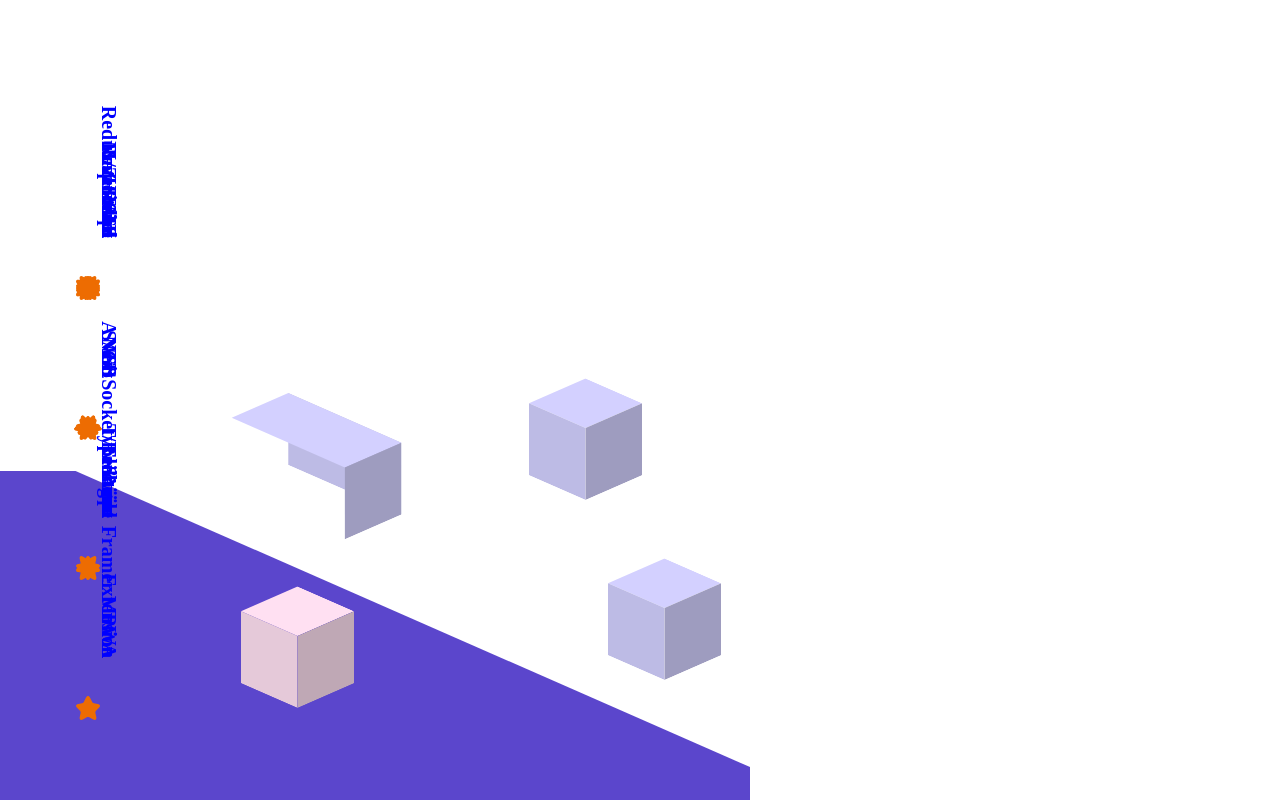
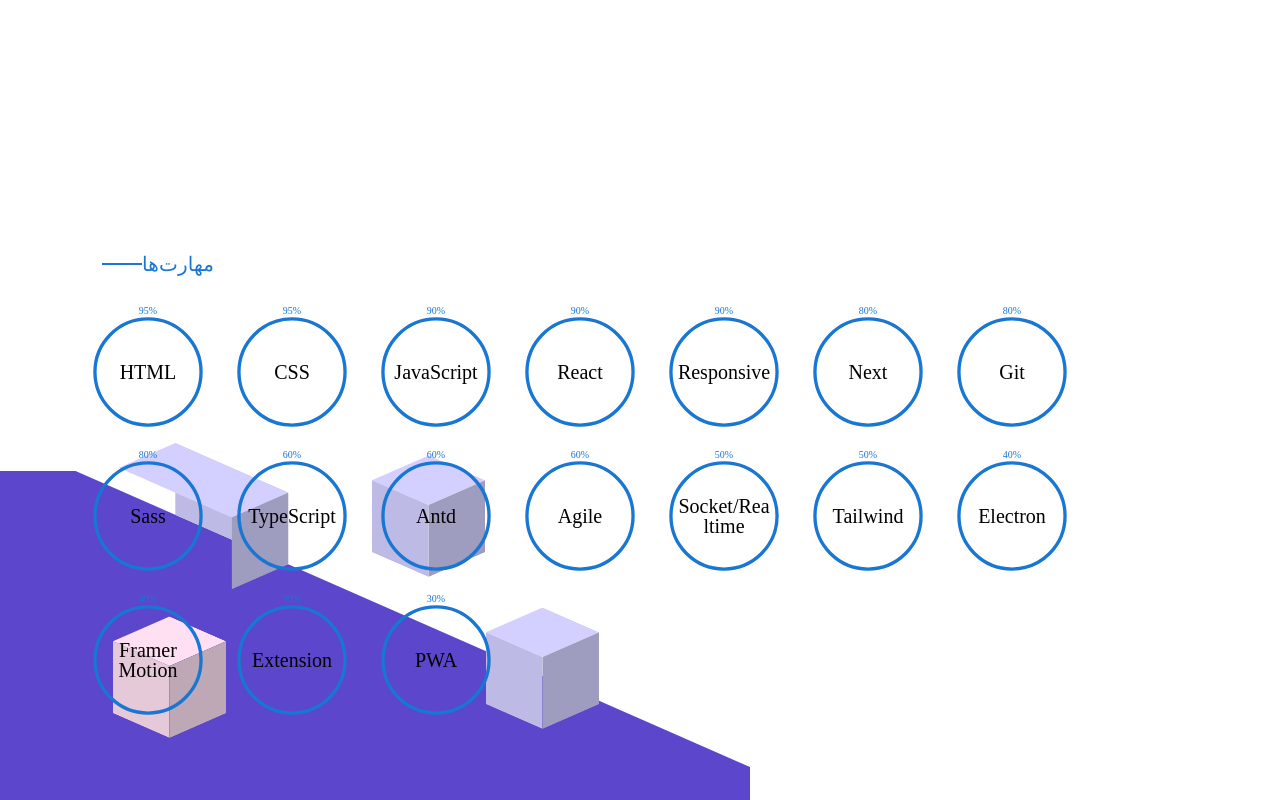
Before and after one commit to salehi777/portfolio, a Next.js app: page /home/home-skills in a window 1280 px wide. Built offline with nearby package versions, Linux system fonts and the light colour scheme.

Commit message:
Feature: Changed skills design

```diff
--- a/src/components/motion-up/index.tsx
+++ b/src/components/motion-up/index.tsx
@@ -6,9 +6,10 @@
   t?: Transition;
 }
 
-export default function MotionUp({ children, isActive, t }:MotionUpProps) {
+export default function MotionUp({ children, isActive, t }: MotionUpProps) {
   return (
     <motion.div
+      initial={{ y: 100 }}
       animate={isActive ? { y: [100, 0] } : {}}
       transition={{ duration: 1, ...t }}
     >
--- /dev/null
+++ b/src/pages/home/home-skills-old/styles.ts
@@ -0,0 +1,42 @@
+import { styled } from "@mui/material/styles";
+
+export const StyledContent = styled("div")(({ theme }) => ({
+  padding: "140px 140px 100px 100px",
+  position: "relative",
+}));
+
+export const StyledRow = styled("div")(({ theme }) => ({
+  display: "flex",
+  position: "relative",
+
+  "[data-star]": {
+    position: "relative",
+    color: "#ed6c02",
+    ">div": {
+      position: "absolute",
+      left: -32,
+      top: -12,
+      transformOrigin: "32px center",
+      display: "flex",
+    },
+  },
+  "[data-items]": {
+    position: "relative",
+    color: "#0000ff",
+    transform: "rotate(90deg)",
+    ">div": {
+      position: "absolute",
+      left: 0,
+      top: -12,
+      transformOrigin: "0px center",
+      display: "flex",
+      span: {
+        display: "flex",
+        fontSize: 20,
+        fontWeight: 700,
+        transform: "translateX(-50px)",
+        whiteSpace: "nowrap",
+      },
+    },
+  },
+}));
--- a/src/pages/home/home-skills/data.ts
+++ b/src/pages/home/home-skills/data.ts
@@ -35,27 +35,73 @@
 
 export const skills = [
   {
-    star: 4,
-    items: [
-      "HTML",
-      "CSS",
-      "JavaScript",
-      "React",
-      "Redux/Zustand",
-      "MaterialUI",
-      "Responsive",
-    ],
+    title: "HTML",
+    percent: 95,
   },
   {
-    star: 3,
-    items: ["Next", "ANTD", "Git", "SASS"],
+    title: "CSS",
+    percent: 95,
   },
   {
-    star: 2,
-    items: ["TypeScript", "Agile", "Socket/Realtime", "Tailwind", "Electron"],
+    title: "JavaScript",
+    percent: 90,
   },
   {
-    star: 1,
-    items: ["Extension", "PWA", "Framer Motion"],
+    title: "React",
+    percent: 90,
   },
-];
+  {
+    title: "Responsive",
+    percent: 90,
+  },
+  {
+    title: "Next",
+    percent: 80,
+  },
+  {
+    title: "Git",
+    percent: 80,
+  },
+  {
+    title: "Sass",
+    percent: 80,
+  },
+  {
+    title: "TypeScript",
+    percent: 60,
+  },
+  {
+    title: "Antd",
+    percent: 60,
+  },
+  {
+    title: "Agile",
+    percent: 60,
+  },
+  {
+    title: "Socket/Realtime",
+    percent: 50,
+  },
+  {
+    title: "Tailwind",
+    percent: 50,
+  },
+  {
+    title: "Electron",
+    percent: 40,
+  },
+  {
+    title: "Framer Motion",
+    percent: 40,
+  },
+  {
+    title: "Extension",
+    percent: 30,
+  },
+  {
+    title: "PWA",
+    percent: 30,
+  },
+].sort((a, b) =>
+  a.percent < b.percent ? 1 : a.percent === b.percent ? 0 : -1
+);
--- a/src/pages/home/home-skills/index.tsx
+++ b/src/pages/home/home-skills/index.tsx
@@ -1,7 +1,6 @@
 import SmallTitle from "@/components/small-title";
-import { StyledContent, StyledRow, StyledShapes } from "./styles";
-import { Grid, Typography } from "@mui/material";
-import SvgColor from "@/components/svg-color";
+import { StyledContent, StyledShapes, StyledSkill } from "./styles";
+import { Grid } from "@mui/material";
 import Cuboid from "@/components/shapes/cuboid";
 import { cuboids, skills } from "./data";
 import MotionUp from "@/components/motion-up";
@@ -36,51 +35,46 @@
       </StyledShapes>
 
       <StyledContent>
-        {/* <SmallTitle title="مهارت‌ها" /> */}
+        <MotionUp isActive={isInView}>
+          <SmallTitle title="مهارت‌ها" />
+        </MotionUp>
 
-        {skills.map(({ star, items }, idx) => (
-          <StyledRow key={star} style={{ top: (idx + 1) * 140 }}>
-            <div data-star>
-              {[...new Array(star)].map((_, i) => (
-                <motion.div
-                  key={i}
-                  animate={isInView ? { rotate: [0, i * (360 / star)] } : {}}
+        <MotionUp isActive={isInView} t={{ delay: 0.1 }}>
+          <Grid container rowSpacing={3} columnSpacing={3} mt={4}>
+            {skills.map(({ title, percent }) => (
+              <Grid key={title}>
+                <StyledSkill>
+                  <svg viewBox="0 0 36 36" fill="none">
+                    <motion.path
+                      d="M18 2.0845
+                    a 15.9155 15.9155 0 0 1 0 31.831
+                    a 15.9155 15.9155 0 0 1 0 -31.831"
+                      animate={{
+                        strokeDasharray: isInView
+                          ? ["0 100", `${percent} 100`]
+                          : {},
+                      }}
                       transition={{ duration: 1 }}
-                >
-                  <SvgColor
-                    src="/icons/star.svg"
-                    sx={{ transform: `rotate(-${i * (360 / star)}deg)` }}
                     />
-                </motion.div>
-              ))}
-            </div>
+                  </svg>
 
-            <div data-items>
-              {items.map((title, i) => (
-                <motion.div
-                  key={i}
-                  initial={{ x: "-100%", rotate: 0 }}
-                  transformTemplate={({ y, x, rotate }) =>
-                    `rotate(${rotate}) translateX(${x})`
-                  }
-                  animate={
-                    isInView
-                      ? {
-                          rotate: [
-                            0,
-                            -i * 24 - (180 - 24 * (items.length - 1)) / 2,
-                          ],
-                        }
-                      : {}
+                  <div>{title}</div>
+                  <motion.span
+                    animate={{
+                      rotate: isInView ? [0, (percent * 360) / 100] : {},
+                    }}
+                    transformTemplate={(_, generated) =>
+                      `translateY(-50%) translateX(50%) ${generated}`
                     }
                     transition={{ duration: 1 }}
                   >
-                  <span>{title}</span>
-                </motion.div>
+                    {percent}%
+                  </motion.span>
+                </StyledSkill>
+              </Grid>
             ))}
-            </div>
-          </StyledRow>
-        ))}
+          </Grid>
+        </MotionUp>
       </StyledContent>
     </>
   );
--- a/src/pages/home/home-skills/styles.ts
+++ b/src/pages/home/home-skills/styles.ts
@@ -1,44 +1,59 @@
 import { TAN } from "@/constants";
-import { keyframes, styled } from "@mui/material/styles";
+import { styled } from "@mui/material/styles";
 
 export const StyledContent = styled("div")(({ theme }) => ({
-  padding: "140px 140px 100px 100px",
+  padding: "140px 80px 100px 80px",
   position: "relative",
 }));
 
-export const StyledRow = styled("div")(({ theme }) => ({
+export const StyledSkill = styled("div")(({ theme }) => ({
+  position: "relative",
   display: "flex",
-  position: "relative",
 
-  "[data-star]": {
-    position: "relative",
-    color: "#ed6c02",
-    ">div": {
-      position: "absolute",
-      left: -32,
-      top: -12,
-      transformOrigin: "32px center",
-      display: "flex",
+  svg: {
+    width: 120,
+    height: 120,
+
+    path: {
+      // strokeDasharray: "30 100",
+      stroke: theme.palette.primary.main,
+      strokeLinecap: "round",
+      strokeWidth: 1,
     },
   },
-  "[data-items]": {
-    position: "relative",
-    color: "#0000ff",
-    transform: "rotate(90deg)",
-    ">div": {
-      position: "absolute",
-      left: 0,
-      top: -12,
-      transformOrigin: "0px center",
-      display: "flex",
-      span: {
-        display: "flex",
-        fontSize: 20,
-        fontWeight: 700,
-        transform: "translateX(-50px)",
-        whiteSpace: "nowrap",
-      },
-    },
+
+  div: {
+    position: "absolute",
+    width: "80%",
+    height: "80%",
+    display: "flex",
+    alignItems: "center",
+    justifyContent: "center",
+    top: "10%",
+    left: "10%",
+    overflowWrap: "break-word",
+    wordBreak: "break-word",
+    textAlign: "center",
+    margin: "0 auto",
+    fontSize: 20,
+    lineHeight: 1,
+  },
+
+  span: {
+    position: "absolute",
+    fontSize: 10,
+    color: theme.palette.primary.main,
+    // backgroundColor: "white",
+    // boxShadow: "#b5b5b5 0px 3px 8px",
+    // borderRadius: "100%",
+    // display: "flex",
+    // alignItems: "center",
+    // justifyContent: "center",
+    height: 15,
+    // width: 15,
+    right: "50%",
+    top: 0,
+    transformOrigin: `center ${120 / 2 + 15 / 2}px`,
   },
 }));
 
@@ -84,19 +99,19 @@
   },
 
   '[data-id="c_1"]': {
-    top: -309,
-    left: 260,
+    top: -259,
+    left: 147,
   },
   '[data-id="c_2"]': {
-    top: -336,
-    left: 529,
+    top: -259,
+    left: 372,
   },
   '[data-id="c_3"]': {
-    top: -156,
-    left: 608,
+    top: -107,
+    left: 486,
   },
   '[data-id="c_4"]': {
-    top: -128,
-    left: 241,
+    top: -98,
+    left: 113,
   },
 }));
```
Also changed, not shown: src/pages/home/home-skills-old/data.ts (added, +26 -0 lines), src/pages/home/home-skills-old/index.tsx (added, +56 -0 lines), src/app/(general-layout)/layout.tsx (renamed from app/(general-layout)/layout.tsx), src/app/(general-layout)/page.tsx (renamed from app/(general-layout)/page.tsx), src/app/layout.tsx (renamed from app/layout.tsx), 1 other file (tests, documents, lock files or other folders). Lines whose indentation alone changed are shown as unchanged.
